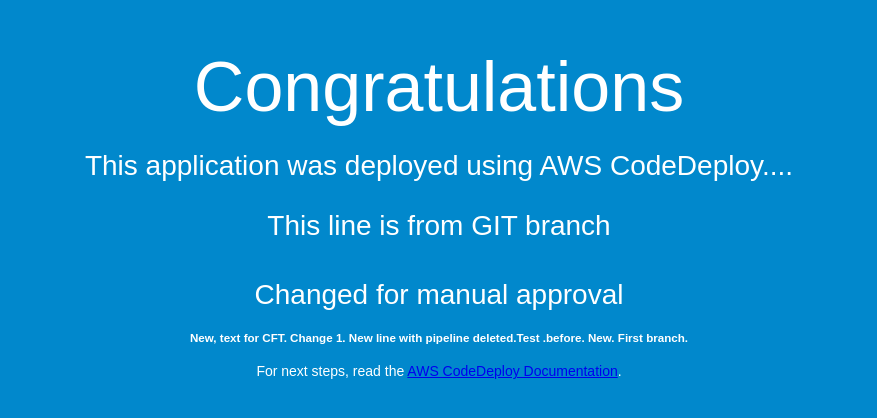
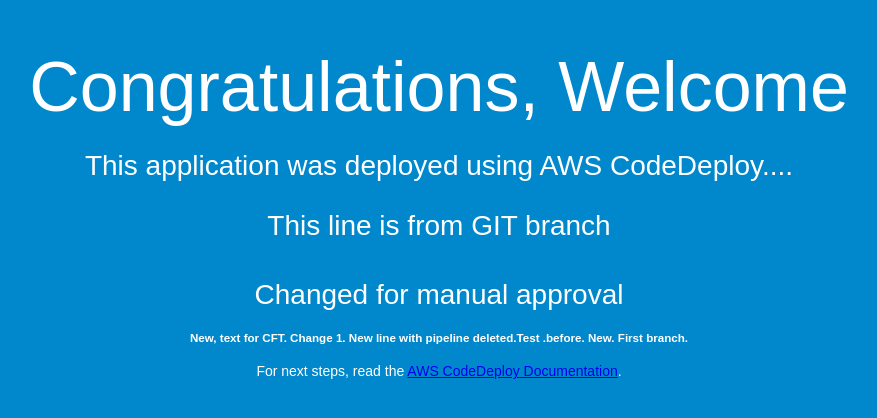
Before and after one commit to sabarees48/codedeployrepo, a plain HTML site: page index.html in a window 1280 px wide. Shown: the whole page, without its empty margins (201-1078 px from the left). Drawn offline with Linux system fonts and the light colour scheme.

Commit message:
Update index.html

```diff
--- a/index.html
+++ b/index.html
@@ -38,7 +38,7 @@
 </head>
 <body>
   <div align="center">
-    <h1>Congratulations</h1>
+    <h1>Congratulations, Welcome</h1>
     <h2>This application was deployed using AWS CodeDeploy....</h2>
     <h3>This line is from GIT branch</h3>
     <h4>Changed for manual approval</h4>
```
